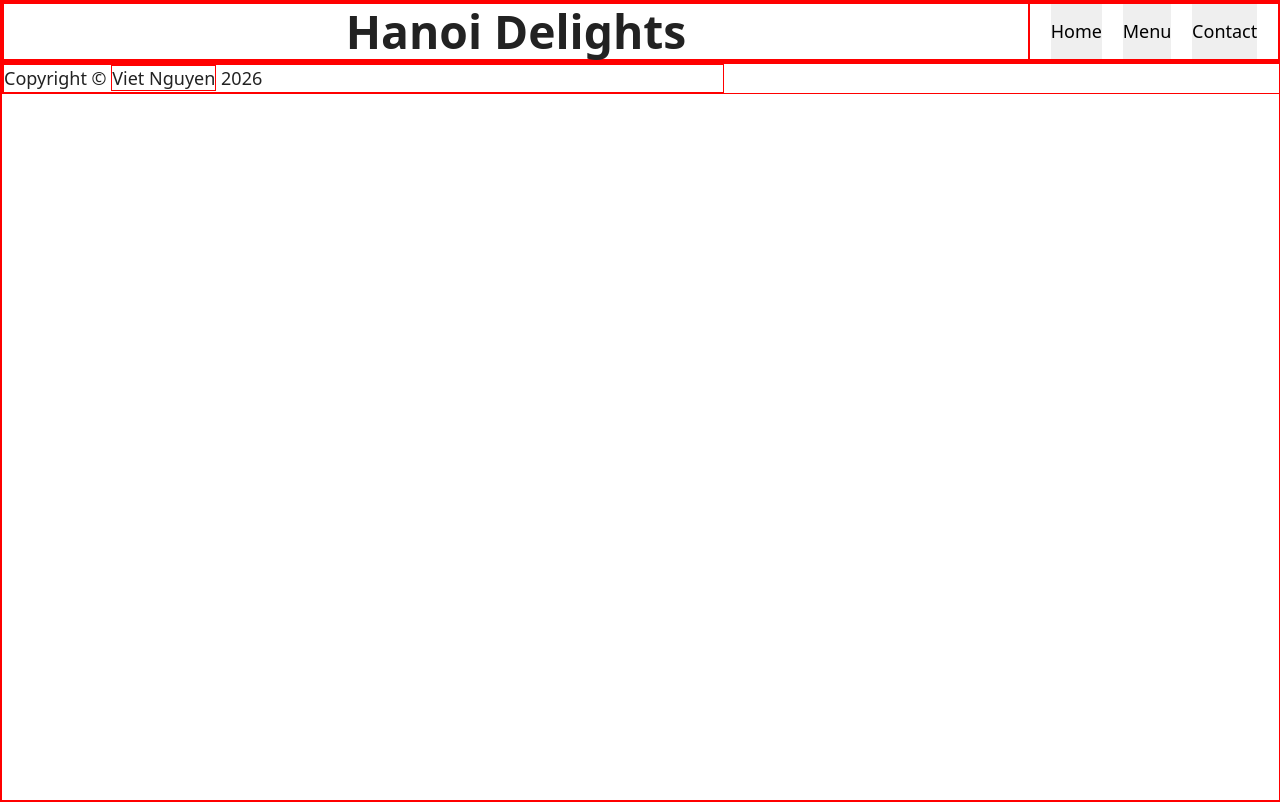
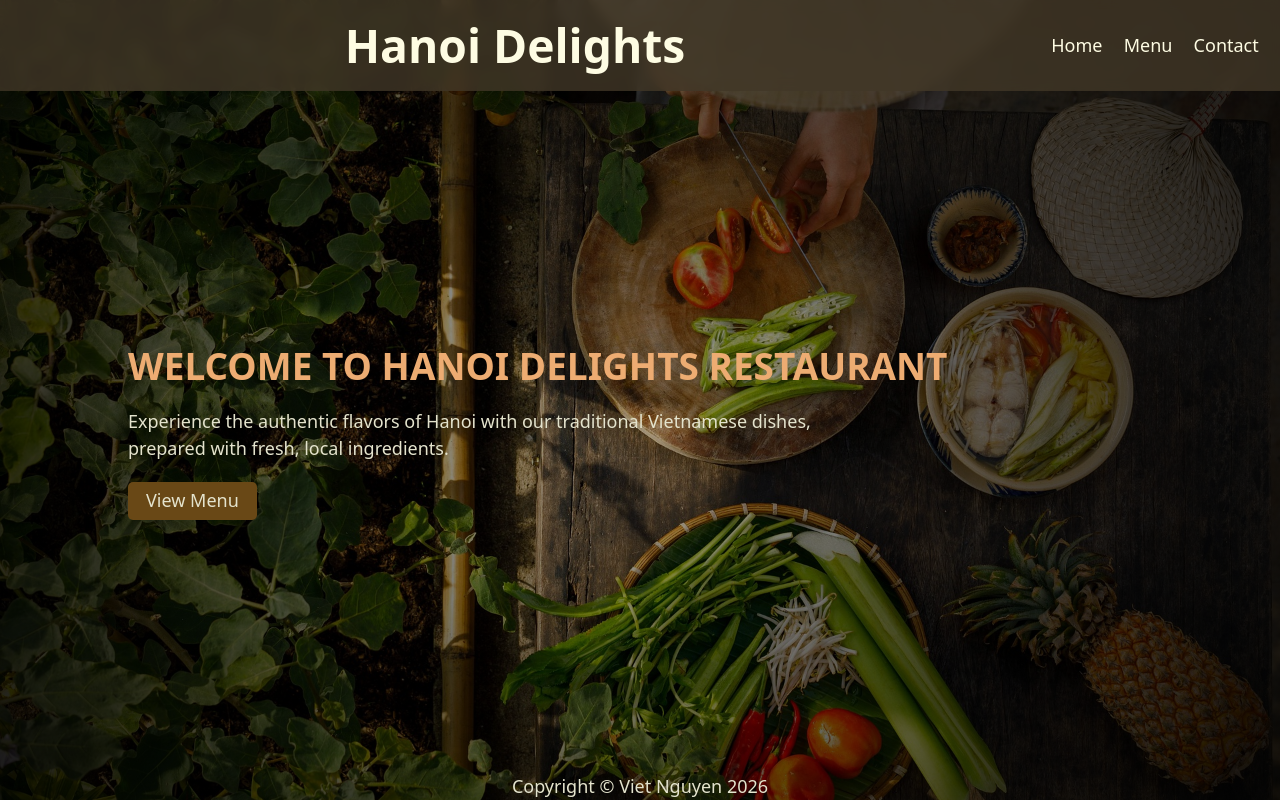
Before and after one commit to VietDucNg/learnWeb_07_restaurantWeb, a website built with webpack: page src/template.html in a window 1280 px wide. Built offline with nearby package versions, Linux system fonts and the light colour scheme.

Commit message:
style: basic

```diff
--- a/src/home.js
+++ b/src/home.js
@@ -22,6 +22,8 @@ function createViewMenuBtn(){
 }
 
 function loadHome() {
+    mainDiv.classList.remove(...mainDiv.classList);
+    mainDiv.classList.add('main-div','main-home');
     mainDiv.appendChild(createWelcomeMsg());
     mainDiv.appendChild(createIntroMsg());
     mainDiv.appendChild(createViewMenuBtn());
--- a/src/index.js
+++ b/src/index.js
@@ -17,6 +17,8 @@ const pages = {
     contact: loadContact
 };
 
+loadHome();
+
 navBtns.forEach(btn => btn.addEventListener('click', (e)=> {
     const clickedBtn = e.currentTarget;
     const pageName = clickedBtn.dataset.page;
--- a/src/reset.css
+++ b/src/reset.css
@@ -87,5 +87,4 @@ a {
 button {
   cursor: pointer;
   border: none;
-  transition: all 0.1s ease;
 }
--- a/src/style.css
+++ b/src/style.css
@@ -1,8 +1,11 @@
 :root {
   --font-size-base: clamp(14px, 0.4vw + 1rem, 18px);
-  --font-color: #222;
+  --font-color: #e4e3cd;
+  --header-background-color: rgba(66, 55, 39, 0.8);
+  --header-color: #fefce3;
   --space: 1lh;
   --font-family-base: system-ui, "Segoe UI", Roboto,Oxygen,Ubuntu,Cantarell,"Fira Sans","Droid Sans",  Helvetica, Arial, sans-serif, "Apple Color Emoji", "Segoe UI Emoji", "Segoe UI Symbol","Noto Color Emoji";
+
 }
 
 .grid-column {
@@ -35,6 +38,18 @@ body {
   padding: 0;
   font-family: var(--font-family-base);
   color: var(--font-color);
+
+  background-image:
+    radial-gradient(circle at 50% 50%,
+      rgba(0,0,0,0.3) 0%,
+      rgba(0,0,0,0.6) 50%,
+      rgba(0,0,0,0.9) 100%
+    ),
+    url("img/background.jpg");
+
+  background-size: cover;
+  background-position: center;
+  /* background-repeat: no-repeat; */
 }
 
 h1,h2,h3,h4,h5,h6 {
@@ -76,5 +91,41 @@ article {
 }
 
 * {
-  border: 1px solid red;
+  /* border: 1px solid red; */
 }
+
+button {
+  transition: all 0.2s ease;
+}
+
+button:hover {
+  transform: translateY(-2px);
+}
+
+button:active {
+  transform: translateY(1px) scale(0.98);
+}
+
+header {
+  padding: 1em 0;
+  background: var(--header-background-color);
+  backdrop-filter: blur(6px);
+}
+
+header h1 {
+  color: var(--header-color);
+}
+
+header button {
+  color: #fefce3;
+  background: none;
+  padding: 0;
+}
+
+header button.active {
+  border-bottom: 5px solid rgb(181, 136, 73);
+}
+
+footer {
+  align-self: center;
+}
--- a/src/template.html
+++ b/src/template.html
@@ -14,7 +14,7 @@
       referrerpolicy="no-referrer"
     />
   </head>
-  <body>
+  <body class="flex-column">
     <header class="flex-row">
       <h1>Hanoi Delights</h1>
       <nav class="flex-row">
@@ -24,7 +24,7 @@
       </nav>
     </header>
     <main class="main-div"></main>
-    <footer class="footer row">
+    <footer>
       <p>
         Copyright ©
         <a
```
